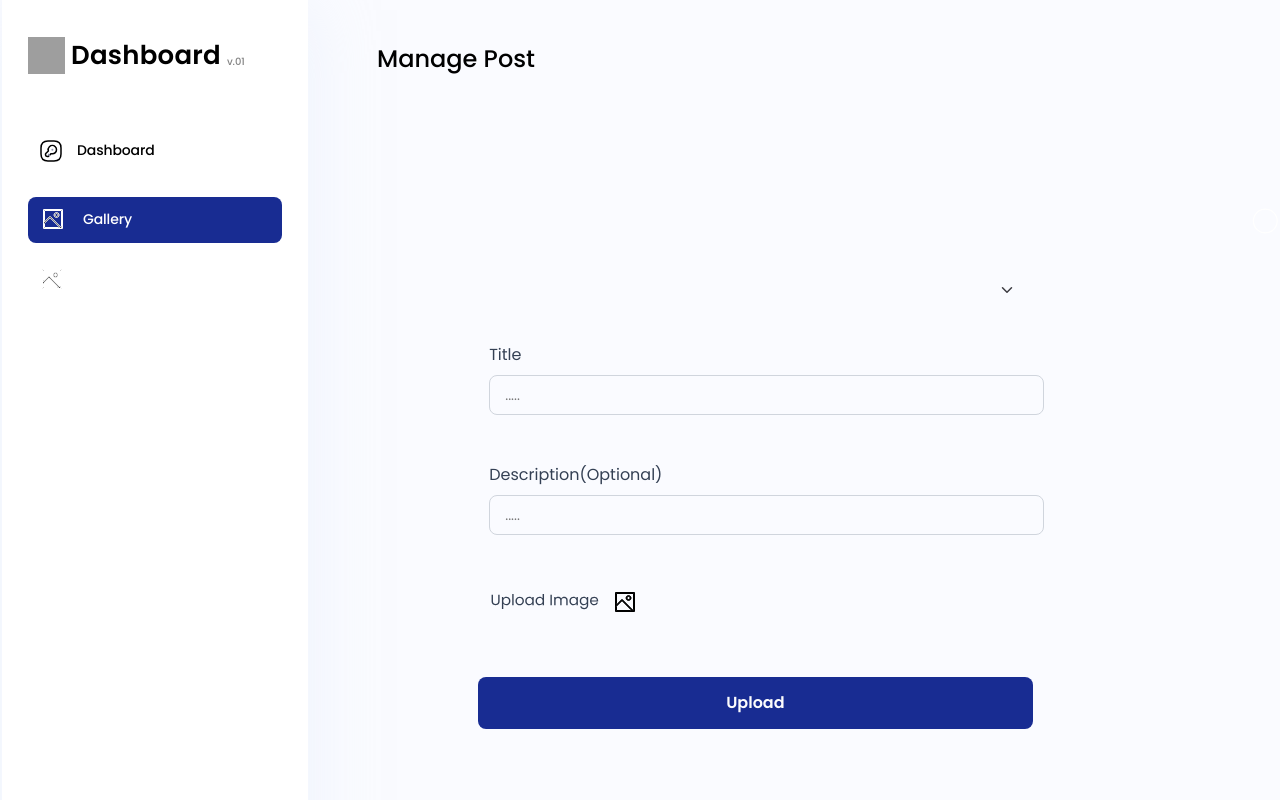
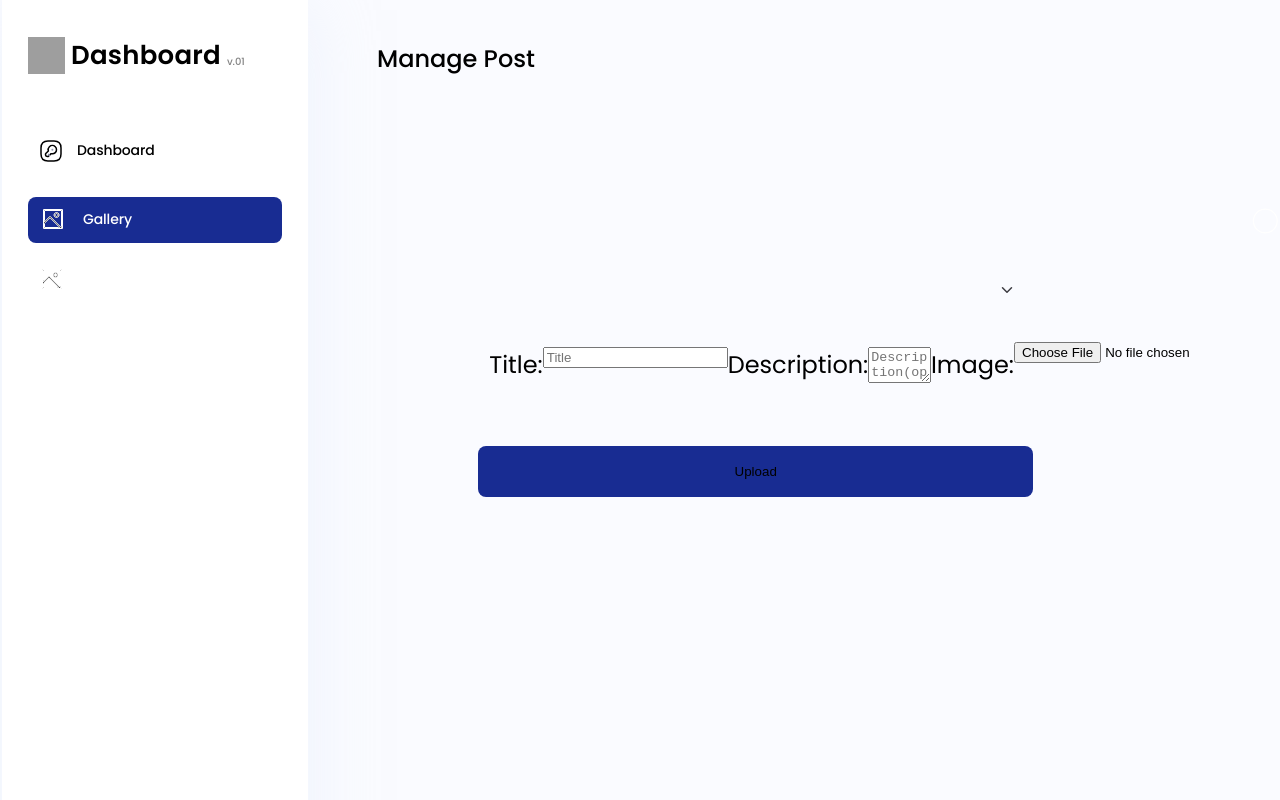
Before and after one commit to Tsedeymekonnen/FinishingWorks, a React (Create React App) app: page /dashboard in a window 1280 px wide. Shown: the top 800 px of the page. Built offline with nearby package versions, Linux system fonts and the light colour scheme; grey boxes are pictures that could not be loaded.

Commit message:
admine post

```diff
--- a/package.json
+++ b/package.json
@@ -10,12 +10,13 @@
     "@types/node": "^16.11.14",
     "@types/react": "^18.0.28",
     "@types/react-dom": "^18.0.11",
+    "axios": "^1.6.8",
     "react": "^18.2.0",
     "react-dom": "^18.2.0",
+    "react-router-dom": "^6.2.1",
     "react-scripts": "5.0.1",
-    "web-vitals": "^2.1.4",
     "typescript": "^4.5.4",
-    "react-router-dom": "^6.2.1"
+    "web-vitals": "^2.1.4"
   },
   "scripts": {
     "start": "react-scripts start",
--- a/src/components/FrameComponent.tsx
+++ b/src/components/FrameComponent.tsx
@@ -3,6 +3,7 @@ import styles from "./FrameComponent.module.css";
 
 const FrameComponent: FunctionComponent = () => {
   return (
+
     <section className={styles.galleryInner}>
       <div className={styles.frameParent}>
         <div className={styles.imageParent}>
--- a/src/components/FrameComponent1.tsx
+++ b/src/components/FrameComponent1.tsx
@@ -9,6 +9,7 @@ const FrameComponent1: FunctionComponent = () => {
           <span>{` Design `}</span>
           <span className={styles.showcaseOne}>Showcase one</span>
         </b>
+
         <div className={styles.frameParent}>
           <div className={styles.imageParent}>
             <div className={styles.image}>
--- a/src/components/FrameComponent2.tsx
+++ b/src/components/FrameComponent2.tsx
@@ -39,6 +39,7 @@ const FrameComponent21: FunctionComponent<FrameComponent21Type> = ({
       flex: propFlex,
       minHeight: propMinHeight,
       alignSelf: propAlignSelf,
+
     };
   }, [propFlex, propMinHeight, propAlignSelf]);
 
--- a/src/components/FrameComponent3.tsx
+++ b/src/components/FrameComponent3.tsx
@@ -24,6 +24,7 @@ const FrameComponent3: FunctionComponent = () => {
               src="/vector-1.svg"
             />
           </div>
+
           <div className={styles.branchingOut}>
             <div className={styles.frameParent}>
               <img
--- a/src/pages/Dashboard.tsx
+++ b/src/pages/Dashboard.tsx
@@ -1,15 +1,55 @@
-import { FunctionComponent } from "react";
-import FrameComponent5 from "../components/FrameComponent5";
+import React, { FunctionComponent, useState } from "react";
+import { Link } from "react-router-dom";
 import styles from "./Dashboard.module.css";
-import { Link } from "react-router-dom";
+import axios from 'axios';
 
 const Dashboard: FunctionComponent = () => {
+  // State for input values
+  const [title, setTitle] = useState("");
+  const [description, setDescription] = useState("");
+  const [image, setImage] = useState<File | null>(null);
+  const [uploadStatus, setUploadStatus] = useState<string | null>(null);
+
+  // Function to handle file input change
+  const handleImageChange = (e: React.ChangeEvent<HTMLInputElement>) => {
+    if (e.target.files && e.target.files.length > 0) {
+      setImage(e.target.files[0]);
+    }
+  };
+
+  // Function to handle upload
+  const handleUpload = () => {
+    // Create FormData object to append form data
+    const formData = new FormData();
+    formData.append("title", title);
+    formData.append("description", description);
+
+    // Check if image is not null before appending
+    if (image !== null) {
+      formData.append("image", image);
+    }
+
+    // Make a POST request to the API endpoint using Axios
+    axios.post('http://localhost:3001/api/form', formData)
+      .then(response => {
+        // Reset input fields after successful upload
+        setTitle("");
+        setDescription("");
+        setImage(null);
+        setUploadStatus("Upload successful");
+        console.log('Data uploaded successfully');
+      })
+      .catch(error => {
+        console.error('Error:', error);
+        setUploadStatus("Error uploading data");
+      });
+  };
   return (
     <div className={styles.dashboard}>
       <div className={styles.galleryWeHaveContainer}>
         <p className={styles.gallery}> Gallery</p>
         <p className={styles.weHaveSltions}>
-          We Have Sltions for All Your Related Issues!
+          We Have Solutions for All Your Related Issues!
         </p>
       </div>
       <main className={styles.dashboardHttpsbitlyavi}>
@@ -36,7 +76,9 @@ const Dashboard: FunctionComponent = () => {
                 src="/icon--24--outline--keysquare.svg"
               />
               <div className={styles.dashboardWrapper}>
-                <div className={styles.dashboard2}><Link to={"/dashboard1"}>Dashboard</Link></div>
+                <div className={styles.dashboard2}>
+                  <Link to={"/dashboard1"}>Dashboard</Link>
+                </div>
               </div>
             </div>
           </div>
@@ -83,7 +125,7 @@ const Dashboard: FunctionComponent = () => {
           </div>
         </div>
         <div className={styles.postImageWrapper}>
-          <h2 className={styles.postImage}>{`Post Image `}</h2>
+          <h2 className={styles.postImage}>Post Image</h2>
         </div>
         <div className={styles.dashboardHttpsbitlyaviInner}>
           <img className={styles.frameInner} alt="" src="/ellipse-62.svg" />
@@ -115,7 +157,9 @@ const Dashboard: FunctionComponent = () => {
                 src="/icon--24--outline--keysquare.svg"
               />
               <div className={styles.dashboardContainer}>
-                <div className={styles.dashboard4}><Link to={"/dashboard1"}>Dashboard</Link></div>
+                <div className={styles.dashboard4}>
+                  <Link to={"/dashboard1"}>Dashboard</Link>
+                </div>
               </div>
             </div>
           </div>
@@ -169,7 +213,7 @@ const Dashboard: FunctionComponent = () => {
         <div className={styles.forgot}>Forgot？</div>
         <div className={styles.dashboardHttpsbitlyaviChild}>
           <div className={styles.managePostParent}>
-            <h2 className={styles.managePost}>{`Manage Post  `}</h2>
+            <h2 className={styles.managePost}>Manage Post</h2>
             <div className={styles.titleInputWrapper}>
               <div className={styles.titleInput}>
                 <div className={styles.titleInputInner}>
@@ -181,43 +225,35 @@ const Dashboard: FunctionComponent = () => {
                   />
                 </div>
                 <div className={styles.titleInputChild}>
-                  <div className={styles.frameParent5}>
-                    <div className={styles.frameParent6}>
-                      <FrameComponent5
-                        title="Title"
-                        contextPlaceholder="....."
-                      />
-                      <FrameComponent5
-                        title="Description(optional)"
-                        contextPlaceholder="....."
-                        propAlignSelf="stretch"
-                        propPosition="unset"
-                        propTop="unset"
-                        propLeft="unset"
-                        propWidth="unset"
-                      />
-                    </div>
-                    <div className={styles.frameParent7}>
-                      <div className={styles.uploadImageWrapper}>
-                        <img
-                          className={styles.uploadImageIcon}
-                          loading="lazy"
-                          alt=""
-                          src="/upload-image.svg"
-                        />
-                      </div>
-                      <img
-                        className={styles.frameChild2}
-                        loading="lazy"
-                        alt=""
-                        src="/frame-300.svg"
-                      />
-                    </div>
+                  <label htmlFor="title">Title:</label>
+                  <input
+                    id="title"
+                    type="text"
+                    placeholder="Title"
+                    value={title}
+                    onChange={(e) => setTitle(e.target.value)}
+                  />
+                  <label htmlFor="description">Description:</label>
+                  <textarea
+                    id="description"
+                    placeholder="Description(optional)"
+                    value={description}
+                    onChange={(e) => setDescription(e.target.value)}
+                  />
+                  <label htmlFor="image">Image:</label>
+                  <div className={styles.uploadImageWrapper}>
+                    <input
+                      id="image"
+                      type="file"
+                      accept="image/*"
+                      onChange={handleImageChange}
+                    />
+                    {image && <div>{image.name}</div>}
                   </div>
                 </div>
                 <div className={styles.buttonLabel}>
-                  <button className={styles.button}>
-                    <div className={styles.loginNow}>Upload</div>
+                  <button className={styles.button} onClick={handleUpload}>
+                    Upload
                   </button>
                 </div>
               </div>
@@ -225,15 +261,6 @@ const Dashboard: FunctionComponent = () => {
           </div>
         </div>
       </div>
-      <FrameComponent5
-        title="Add new"
-        contextPlaceholder="Image"
-        propAlignSelf="unset"
-        propPosition="absolute"
-        propTop="237px"
-        propLeft="487px"
-        propWidth="555px"
-      />
       <img
         className={styles.chevronDown2Icon2}
         loading="lazy"
```
Also changed, not shown: 1 other file (tests, documents, lock files or other folders).
